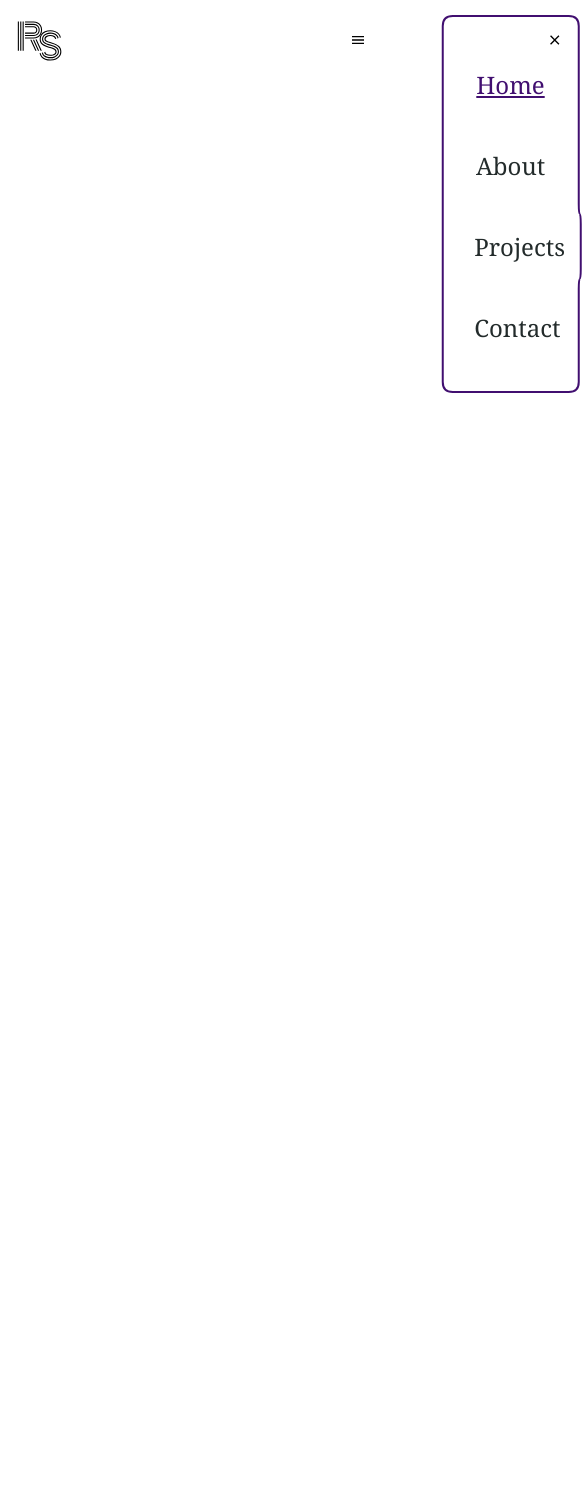
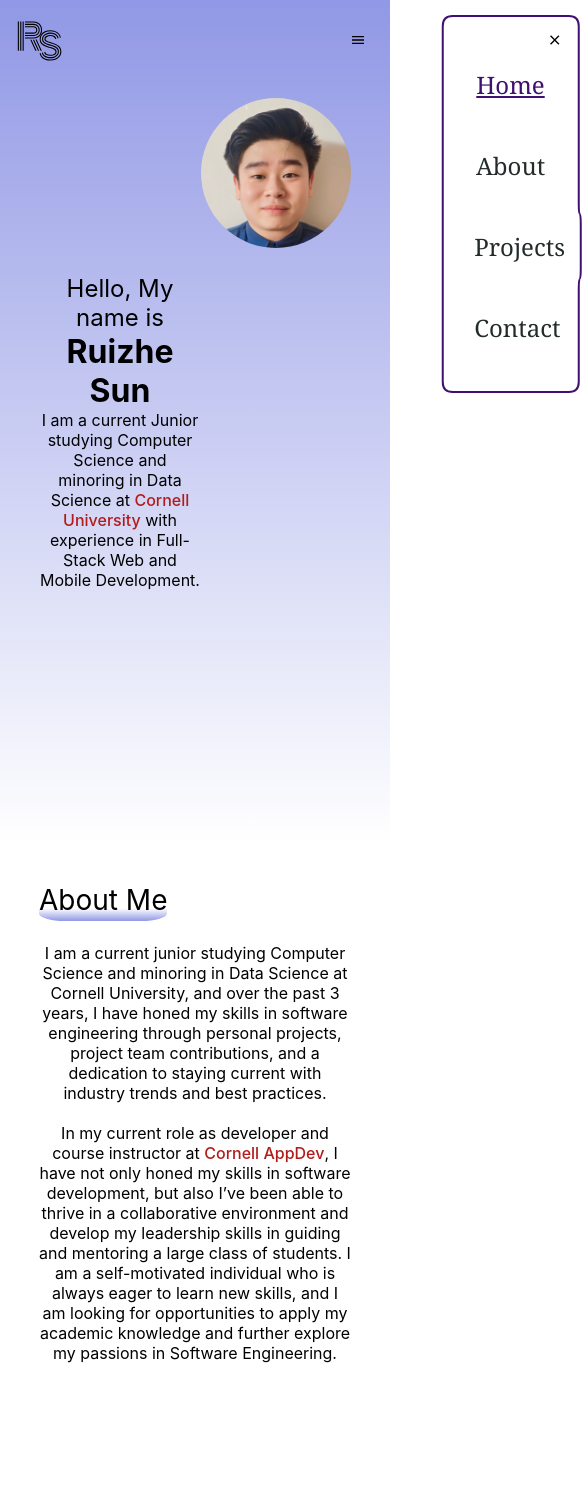
Before and after one commit to rs929/ruizhesun, a React (Create React App) app: page / in a window 390 px wide. Shown: the top 1512 px of the page, 585 px wide, since content can reach past the window. Before the commit the page ends 844 px from the top, so only its background shows below. Built offline with nearby package versions, Linux system fonts and the light colour scheme; grey boxes are pictures that could not be loaded.

Commit message:
Updated homepage about section

```diff
--- a/package.json
+++ b/package.json
@@ -7,6 +7,7 @@
     "@testing-library/jest-dom": "^5.17.0",
     "@testing-library/react": "^13.4.0",
     "@testing-library/user-event": "^13.5.0",
+    "animate.css": "^4.1.1",
     "react": "^18.2.0",
     "react-dom": "^18.2.0",
     "react-icons": "^5.0.1",
--- a/src/App.js
+++ b/src/App.js
@@ -1,11 +1,15 @@
 import logo from './logo.svg';
 import './App.css';
 import NavBar from './components/NavBar';
+import Hero from './components/hero';
+import TextSection from './components/textSection';
 
 function App() {
   return (
     <div className="App">
       <NavBar />
+      <Hero />
+      <TextSection />
     </div>
   );
 }
--- /dev/null
+++ b/src/components/hero.css
@@ -0,0 +1,79 @@
+#hero {
+    display: flex;
+    justify-content: center;
+    padding: 10%;
+    padding-top: 25%;
+    padding-bottom: 20%;
+    height: 100vh;
+    background: linear-gradient(#9198E5, white);
+}
+
+.hidden {
+    opacity: 0;
+}
+
+.shown {
+    opacity: 1;
+}
+
+.heroContent {
+    max-width: 40rem;
+    align-content: center;
+    animation: fadeInDown;
+    animation-duration: 1s;
+}
+
+.profile {
+    width: 30%;
+    height: auto;
+    border-radius: 50%;
+    min-width: 250px;
+    min-height: 250px;
+    max-width: 250px;
+    max-height: 250px;
+    animation: fadeInRight;
+    animation-duration: 1s;
+    animation-delay: 1s;
+}
+
+.cornell {
+    color: #B31B1B;
+    font-weight: 500;
+}
+
+.hello {
+    font-size: 2rem;
+}
+
+.introText {
+    font-size: 3.5rem;
+    font-weight: bold;
+}
+
+.introPara {
+    font-size: 1.5rem;
+}
+
+@media only screen and (max-width: 999px) {
+
+    .hello {
+        font-size: 1.5rem;
+    }
+
+    .introText {
+        font-size: 2rem;
+        font-weight: bold;
+    }
+
+    .introPara {
+        font-size: 1rem;
+    }
+
+    .profile {
+        min-width: 150px;
+        min-height: 150px;
+        max-width: 150px;
+        max-height: 150px;
+    }
+
+}
--- /dev/null
+++ b/src/components/hero.js
@@ -0,0 +1,32 @@
+import React, { useState } from 'react'
+import './hero.css'
+import profileImage from '../assets/profile1.jpg'
+import 'animate.css'
+
+const Hero = () => {
+
+    const [isHidden, setIsHidden] = useState(1);
+
+    const hide = () => {
+        setIsHidden(1)
+    };
+
+    const unhide = () => {
+        setIsHidden(0)
+    };
+
+    return (
+        <section id='hero'>
+            <div className='heroContent'>
+                <span className='hello'>Hello, My name is</span><br />
+                <span className='introText'>Ruizhe Sun</span>
+                <p className='introPara'>I am a current Junior studying Computer Science and minoring in Data Science at <span className='cornell'>Cornell University</span> with experience in Full-Stack Web and Mobile Development.</p>
+                <span className='experience1'></span>
+            </div>
+            <img src={profileImage} alt='Profile' className={isHidden ? 'profile hidden' : 'profile shown'} onAnimationStart={unhide} />
+
+        </section>
+    )
+}
+
+export default Hero;
--- /dev/null
+++ b/src/components/textSection.css
@@ -0,0 +1,85 @@
+#header {
+    margin: auto;
+    padding: 10%;
+    padding-right: 5%;
+    display: flex;
+    justify-content: center;
+    align-self: center;
+
+}
+
+h1 {
+    text-decoration: none;
+    font-weight: normal;
+    font-size: 36px;
+    background: linear-gradient(white, white,white, #9198E5);
+    float: left;
+    border-radius: 20%;
+    padding-bottom: 4px;
+}
+
+.content {
+    position: relative;
+}
+
+p {
+    font-size: 20px;
+}
+
+.imageCollection {
+    margin-left: 5%;
+    width: 400%;
+    position: relative;
+
+    img {
+        border-radius: 50%;
+    }
+}
+
+
+#img1 {
+    position: absolute;
+    top: 50px;
+    width: 210px;
+}
+
+#img2 {
+    position: absolute;
+    width: 250px;
+    top: 150px;
+    left: 210px;
+}
+
+#img3 {
+    position: absolute;
+    width: 180px;
+    top: 300px;
+    left: 20px;
+}
+
+@media only screen and (max-width: 999px) {
+    h1 {
+        font-size: 28px;
+    }
+    p {
+        font-size: 16px;
+    }
+
+    #header {
+        margin: auto;
+        padding: 10%;
+        flex-direction: column;
+        align-items: center;
+        align-self: center;
+    }
+
+    .imageCollection {
+        width: 400%;
+        align-content: center;
+        margin: auto;
+
+        img {
+            border-radius: 50%;
+        }
+    }
+}
--- /dev/null
+++ b/src/components/textSection.js
@@ -0,0 +1,30 @@
+import React, { useState } from 'react'
+import './textSection.css'
+import profileImage from '../assets/profile1.jpg'
+import cornell from '../assets/cornell.jpg'
+import me2 from '../assets/me2.jpg'
+
+const TextSection = () => {
+
+    return (
+        <section id='header'>
+            <div className='content'>
+                <h1 className='underline'>About Me</h1>
+                <br></br>
+                <br></br>
+                <br></br>
+                <p>I am a current junior studying Computer Science and minoring in Data Science at Cornell University, and over the past 3 years, I have honed my skills in software engineering through personal projects, project team contributions,  and a dedication to staying current with industry trends and best practices. </p>
+                <br></br>
+                <p>In my current role as developer and course instructor at <span className='cornell'>Cornell AppDev</span>, I have not only honed my skills in software development, but also I’ve been able to thrive in a collaborative environment and develop my leadership skills in guiding and mentoring a large class of students. I am a self-motivated individual who is always eager to learn new skills, and I am looking for opportunities to apply my academic knowledge and further explore my passions in Software Engineering.</p>
+            </div>
+            <div className='imageCollection'>
+                <img id='img1' src={profileImage}></img>
+                <img id='img2' src={me2}></img>
+                <img id='img3' src={cornell}></img>
+            </div>
+        </section>
+    )
+
+}
+
+export default TextSection;
```
Also changed, not shown: 1 other file (tests, documents, lock files or other folders).
